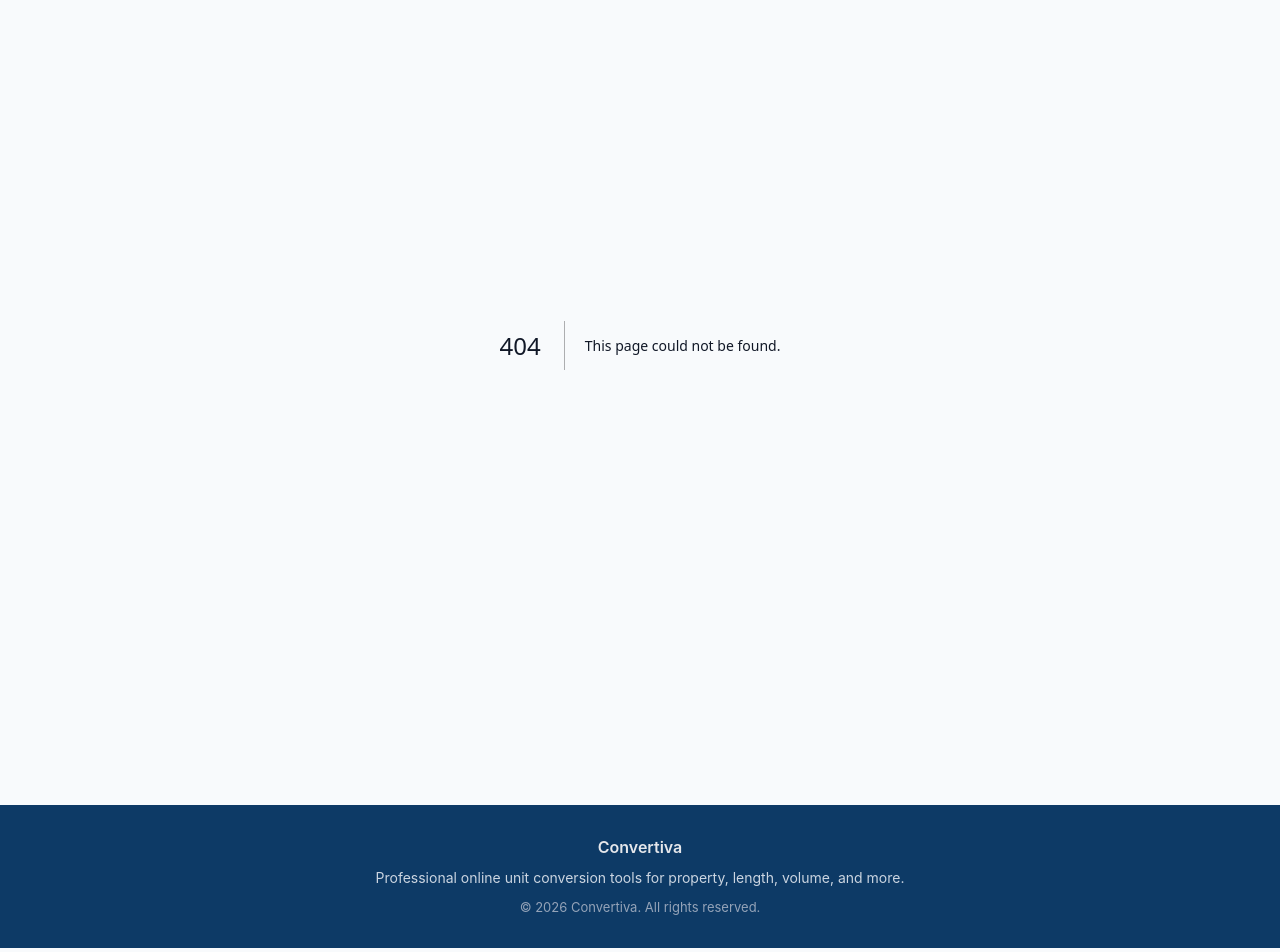
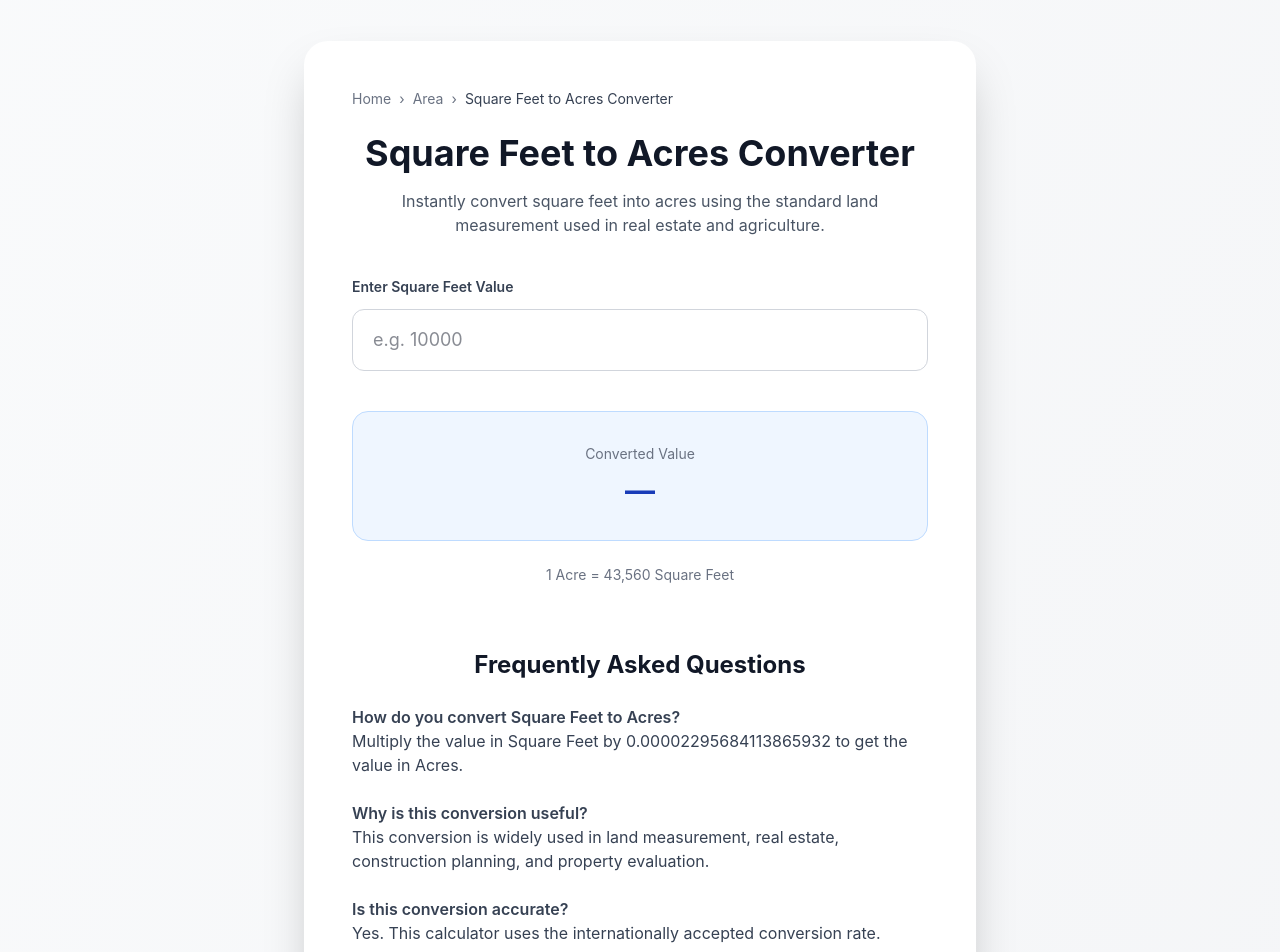
Before and after one commit to UnitTools/unit-tools, a Next.js app: page /converters/area/square-feet-to-acres in a window 1280 px wide. Before the commit this address had no page. Shown: the part 140-1092 px from the top of the page. Built offline with nearby package versions, Linux system fonts and the light colour scheme.

Commit message:
Added square-feet to acres page

```diff
--- a/app/converters/area/marla-to-square-feet/MarlaConverter.tsx
+++ b/app/converters/area/marla-to-square-feet/MarlaConverter.tsx
@@ -21,7 +21,7 @@ export default function MarlaConverter() {
           category="Area"
           categoryUrl="/converters/area"
           page="Marla to Square-Feet Converter"
-        />
+          />
 
           <h1 className="text-4xl font-bold text-center mb-4">
             Marla to Square Feet
--- a/app/converters/area/page.tsx
+++ b/app/converters/area/page.tsx
@@ -1,4 +1,5 @@
 import Link from "next/link"
+import { title } from "process"
 
 const converters = [
   {
@@ -20,6 +21,11 @@ const converters = [
     title: "Square Meters to Square Feet",
     description: "Convert square meters into square feet instantly.",
     url: "/converters/area/square-meters-to-square-feet",
+  },
+  {
+    title: "Square Feet to Acres",
+    description: "Convert square feet into acres instantly and accurately.",
+    url: "/converters/area/square-feet-to-acres",
   },
 ]
 
--- /dev/null
+++ b/app/converters/area/square-feet-to-acres/page.tsx
@@ -0,0 +1,54 @@
+import type { Metadata } from "next";
+import UniversalConverter from "@/components/UniversalConverter";
+
+export const metadata: Metadata = {
+  title: "Square Feet to Acres Converter – Convertiva",
+  description:
+    "Convert square feet to acres instantly. 1 acre equals 43,560 square feet. Fast and accurate area conversion tool.",
+};
+
+export default function Page() {
+
+  const faqSchema = {
+    "@context": "https://schema.org",
+    "@type": "FAQPage",
+    "mainEntity": [
+      {
+        "@type": "Question",
+        "name": "How many square feet are in one acre?",
+        "acceptedAnswer": {
+          "@type": "Answer",
+          "text": "One acre equals exactly 43,560 square feet."
+        }
+      },
+      {
+        "@type": "Question",
+        "name": "How do you convert square feet to acres?",
+        "acceptedAnswer": {
+          "@type": "Answer",
+          "text": "Divide the square feet value by 43,560 to convert it into acres."
+        }
+      }
+    ]
+  };
+
+  return (
+    <>
+      <UniversalConverter
+        title="Square Feet to Acres Converter"
+        description="Instantly convert square feet into acres using the standard land measurement used in real estate and agriculture."
+        inputLabel="Enter Square Feet Value"
+        placeholder="e.g. 10000"
+        fromUnit="Square Feet"
+        toUnit="Acres"
+        rate={1 / 43560}
+        note="1 Acre = 43,560 Square Feet"
+      />
+
+      <script
+        type="application/ld+json"
+        dangerouslySetInnerHTML={{ __html: JSON.stringify(faqSchema) }}
+      />
+    </>
+  );
+}
--- a/app/converters/area/square-feet-to-square-meters/SqFtToSqMeterConverter.tsx
+++ b/app/converters/area/square-feet-to-square-meters/SqFtToSqMeterConverter.tsx
@@ -11,6 +11,7 @@ export default function SqFtToSqMeterConverter() {
 
     return (
         <div className="max-w-3xl mx-auto px-6 py-16">
+            <div className="bg-white rounded-3xl shadow-2xl p-12 transition-all duration-300">
 
                 <Breadcrumb
                     category="Area"
@@ -96,5 +97,6 @@ export default function SqFtToSqMeterConverter() {
                 />
                 <RelatedConverters />
             </div>
+        </div>
     )
 }
--- a/app/converters/area/square-meters-to-square-feet/SqMeterToSqFtConverter.tsx
+++ b/app/converters/area/square-meters-to-square-feet/SqMeterToSqFtConverter.tsx
@@ -12,6 +12,7 @@ export default function SqMeterToSqFtConverter() {
 
   return (
     <div className="max-w-3xl mx-auto px-6 py-16">
+      <div className="bg-white rounded-3xl shadow-2xl p-12 transition-all duration-300">
 
         <Breadcrumb
           category="Area"
@@ -103,5 +104,6 @@ export default function SqMeterToSqFtConverter() {
         />
         <RelatedConverters />
       </div>
+    </div>
   )
 }
--- a/components/RelatedConverters.tsx
+++ b/components/RelatedConverters.tsx
@@ -20,6 +20,11 @@ const converters = [
     title: "Square Meters to Square Feet",
     description: "Convert square meters into sq ft.",
     url: "/converters/area/square-meters-to-square-feet",
+  },
+  {
+    title: "Square Feet to Acres",
+    description: "Convert square meters into square feet instantly.",
+    url: "/converters/area/square-feet-to-acres",
   },
 ]
 
--- /dev/null
+++ b/components/UniversalConverter.tsx
@@ -0,0 +1,149 @@
+"use client";
+
+import { useState } from "react";
+import RelatedConverters from "@/components/RelatedConverters";
+import ConversionTable from "@/components/ConversionTable";
+import Breadcrumb from "@/components/Breadcrumb";
+
+type Props = {
+  title: string;
+  description: string;
+  inputLabel: string;
+  placeholder: string;
+  fromUnit: string;
+  toUnit: string;
+  rate: number;
+  note: string;
+};
+
+export default function UniversalConverter({
+  title,
+  description,
+  inputLabel,
+  placeholder,
+  fromUnit,
+  toUnit,
+  rate,
+  note,
+}: Props) {
+
+  const [value, setValue] = useState("");
+
+  const result =
+    value !== "" ? (parseFloat(value) * rate).toFixed(4) : "";
+
+  return (
+    <main className="min-h-screen bg-gradient-to-br from-gray-50 to-gray-100 py-24 px-6">
+
+      {/* MAIN CONTAINER (same as Marla converter) */}
+      <div className="max-w-2xl mx-auto bg-white rounded-3xl shadow-2xl p-12">
+
+        {/* Breadcrumb */}
+        <Breadcrumb
+          category="Area"
+          categoryUrl="/area"
+          page={title}
+        />
+
+        {/* Title */}
+        <h1 className="text-4xl font-bold text-center mt-4 mb-4">
+          {title}
+        </h1>
+
+        {/* Description */}
+        <p className="text-center text-gray-600 mb-10">
+          {description}
+        </p>
+
+        {/* INPUT */}
+        <div className="space-y-3">
+
+          <label className="block text-sm font-semibold text-gray-700">
+            {inputLabel}
+          </label>
+
+          <input
+            type="number"
+            value={value}
+            onChange={(e) => setValue(e.target.value)}
+            placeholder={placeholder}
+            className="w-full rounded-xl border border-gray-300 px-5 py-4 text-lg focus:outline-none focus:ring-2 focus:ring-blue-700 focus:border-blue-700"
+          />
+
+        </div>
+
+        {/* RESULT BOX */}
+        <div className="mt-10 bg-blue-50 border border-blue-200 rounded-2xl p-8 text-center">
+
+          <p className="text-sm text-gray-500 mb-2">
+            Converted Value
+          </p>
+
+          <p className="text-3xl font-bold text-blue-800">
+            {result ? `${result} ${toUnit}` : "—"}
+          </p>
+
+        </div>
+
+        {/* NOTE */}
+        <p className="text-center text-gray-500 mt-6 text-sm">
+          {note}
+        </p>
+
+        {/* FAQ */}
+        <div className="mt-16">
+
+          <h2 className="text-2xl font-bold text-center mb-6">
+            Frequently Asked Questions
+          </h2>
+
+          <div className="space-y-6 text-gray-700">
+
+            <div>
+              <h3 className="font-semibold">
+                How do you convert {fromUnit} to {toUnit}?
+              </h3>
+              <p>
+                Multiply the value in {fromUnit} by {rate} to get the value in {toUnit}.
+              </p>
+            </div>
+
+            <div>
+              <h3 className="font-semibold">
+                Why is this conversion useful?
+              </h3>
+              <p>
+                This conversion is widely used in land measurement, real estate,
+                construction planning, and property evaluation.
+              </p>
+            </div>
+
+            <div>
+              <h3 className="font-semibold">
+                Is this conversion accurate?
+              </h3>
+              <p>
+                Yes. This calculator uses the internationally accepted conversion rate.
+              </p>
+            </div>
+
+          </div>
+
+        </div>
+
+        {/* Conversion Table */}
+        <ConversionTable
+          title={`${fromUnit} to ${toUnit} Conversion Table`}
+          fromUnit={fromUnit}
+          toUnit={toUnit}
+          rate={rate}
+        />
+
+        {/* Related Converters */}
+        <RelatedConverters />
+
+      </div>
+
+    </main>
+  );
+}
```
Lines whose indentation alone changed are shown as unchanged.
